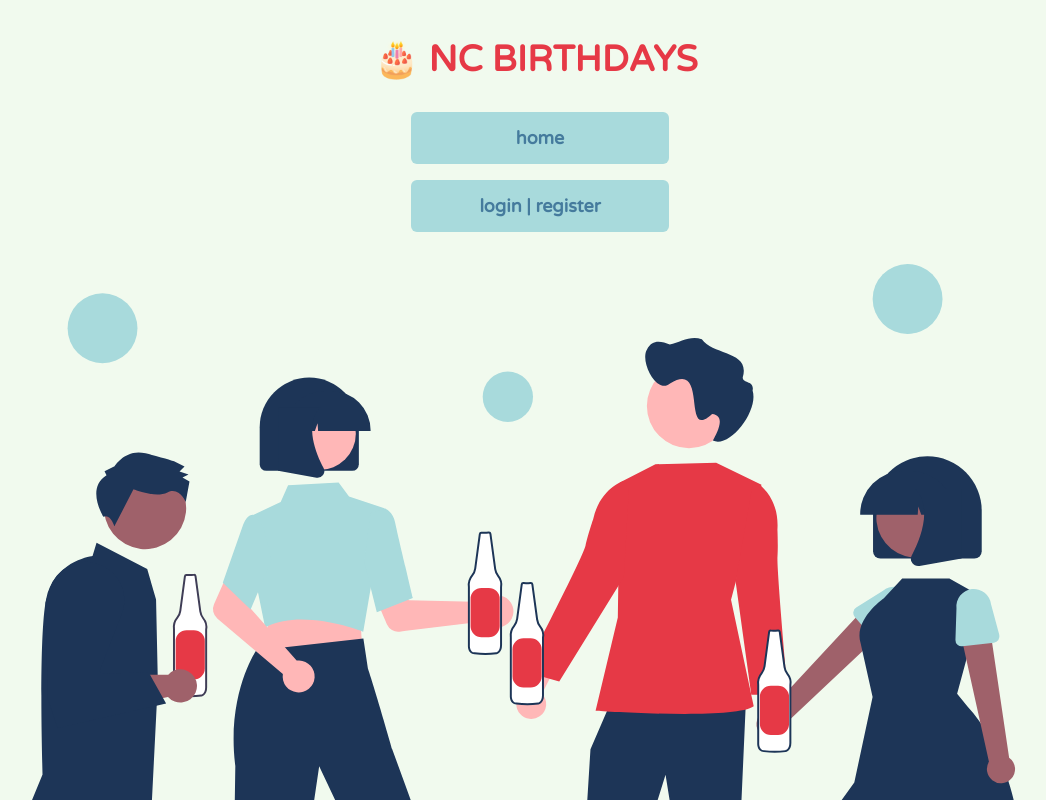
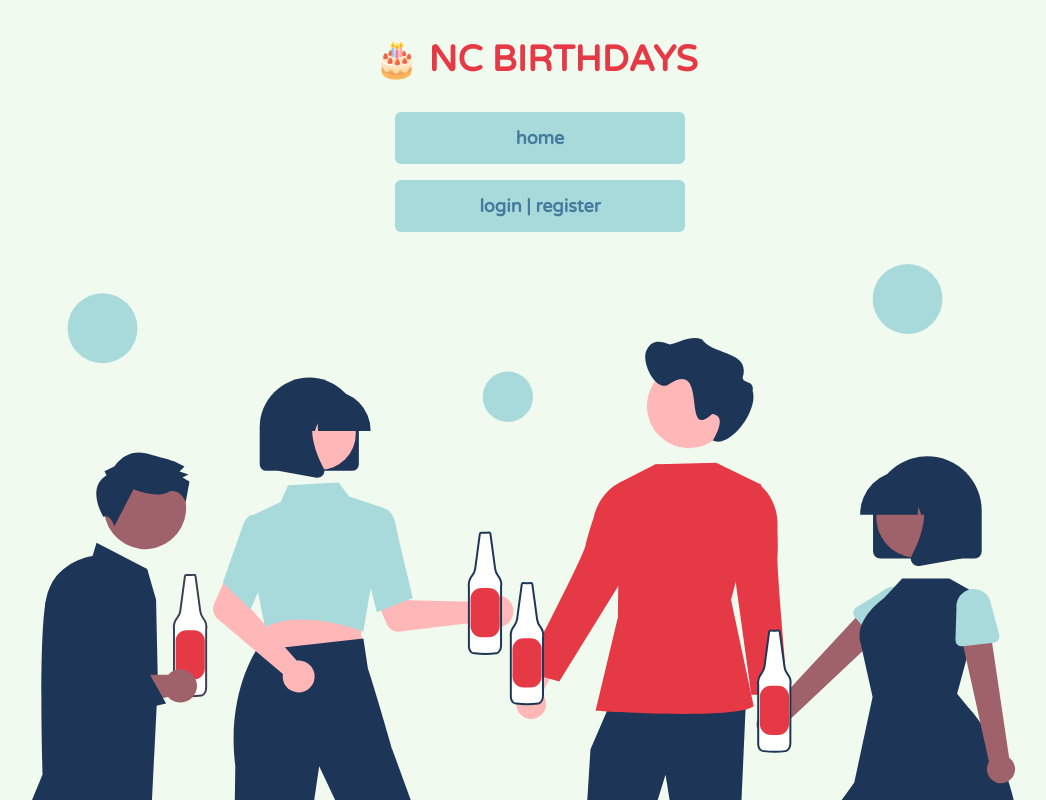
Before and after one commit to karlaferry/nc-birthday-app, a React (Create React App) app: page / in a window 1280 px wide. Shown: the top 800 px of the page, without its empty margins (104-1150 px from the left). Built offline with nearby package versions, Linux system fonts and the light colour scheme; no server answers; the database is empty.

Commit message:
adjust nav menu width

```diff
--- a/src/components/NavBar.jsx
+++ b/src/components/NavBar.jsx
@@ -7,7 +7,7 @@ import { UserContext } from "../Contexts/User";
 export default function NavBar() {
   const { isLoggedIn } = useContext(UserContext);
   const buttons =
-    "bg-accent1 hover:bg-accent2 hover:text-primary2 font-varela font-bold text-accent2 text-lg py-3 px-16 my-2 min-w-full hover:border-blue-500 rounded-md lowercase m-1";
+    "bg-accent1 hover:bg-accent2 hover:text-primary2 font-varela font-bold text-accent2 text-lg py-3 px-20 my-2 min-w-full hover:border-blue-500 rounded-md lowercase m-1";
   return (
     <div className="flex flex-col items-center content-center">
       <ul>
```
